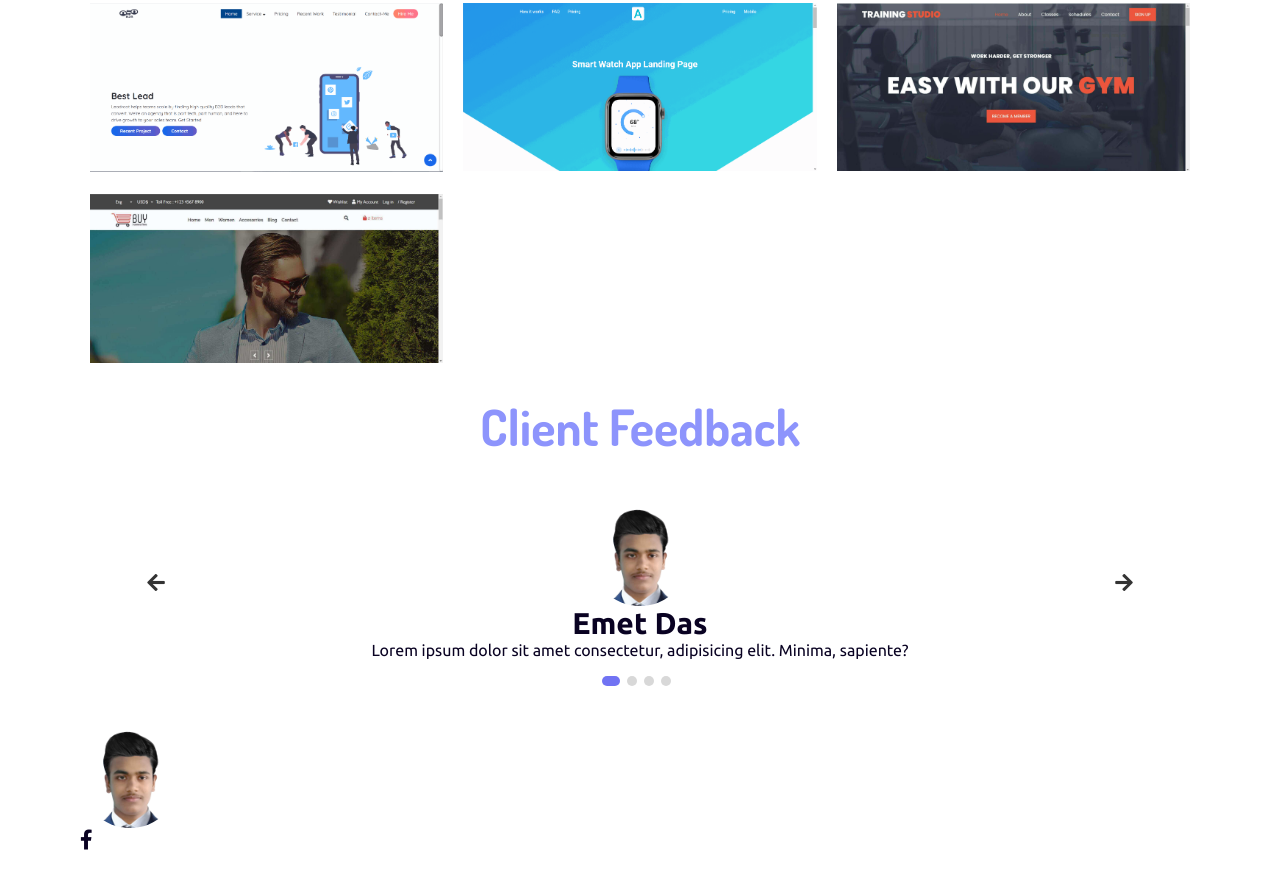
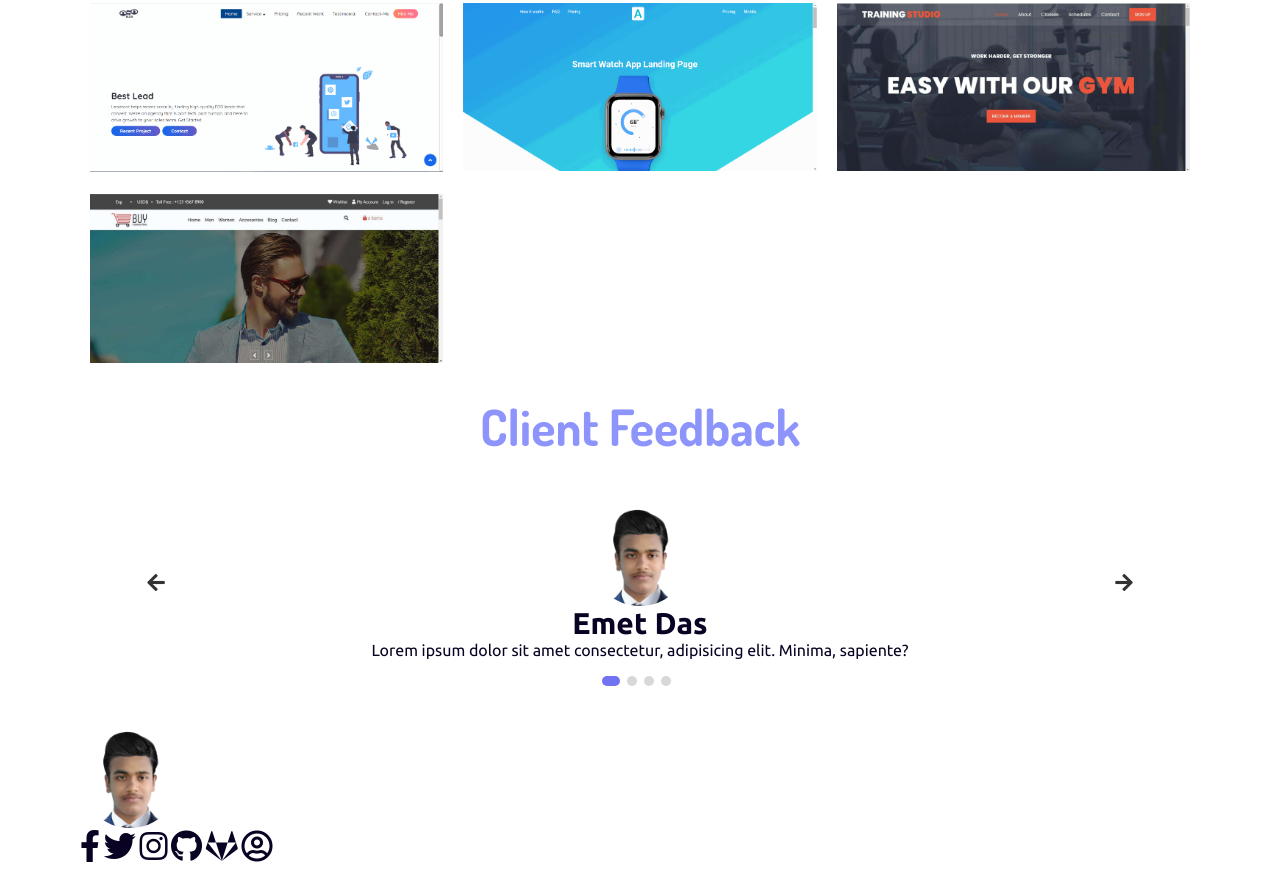
Before and after one commit to emetdas/protfolio, a website: page index.html in a window 1280 px wide. Shown: the part 1434-2316 px from the top of the page. Drawn offline with Linux system fonts and the light colour scheme; a web font is replaced by a local one.

Commit message:
thats change

```diff
--- a/index.html
+++ b/index.html
@@ -248,7 +248,24 @@
           <div class="about-img-social">
             <img src="images/myimage.png" alt="Emet Das" class="my-profile">
             <div class="social-media">
-              <i class="fab fa-facebook-f fa-2x"></i>
+              <a href="" target="_developerEmetdas">
+                <i class="fab fa-facebook-f fa-2x"></i>
+              </a>
+              <a href="" target="_developerEmetdas">
+                <i class="fab fa-twitter fa-2x"></i>
+              </a>
+              <a href="" target="_developerEmetdas">
+                <i class="fab fa-instagram fa-2x"></i>
+              </a>
+              <a href="" target="_developerEmetdas">
+                <i class="fab fa-github fa-2x"></i>
+              </a>
+              <a href="" target="_developerEmetdas">
+                <i class="fab fa-gitlab fa-2x"></i>
+              </a>
+              <a href="" target="_developerEmetdas">
+                <i class="far fa-user-circle fa-2x"></i>
+              </a>
             </div>
           </div>
           <div class="about-content"></div>
```
